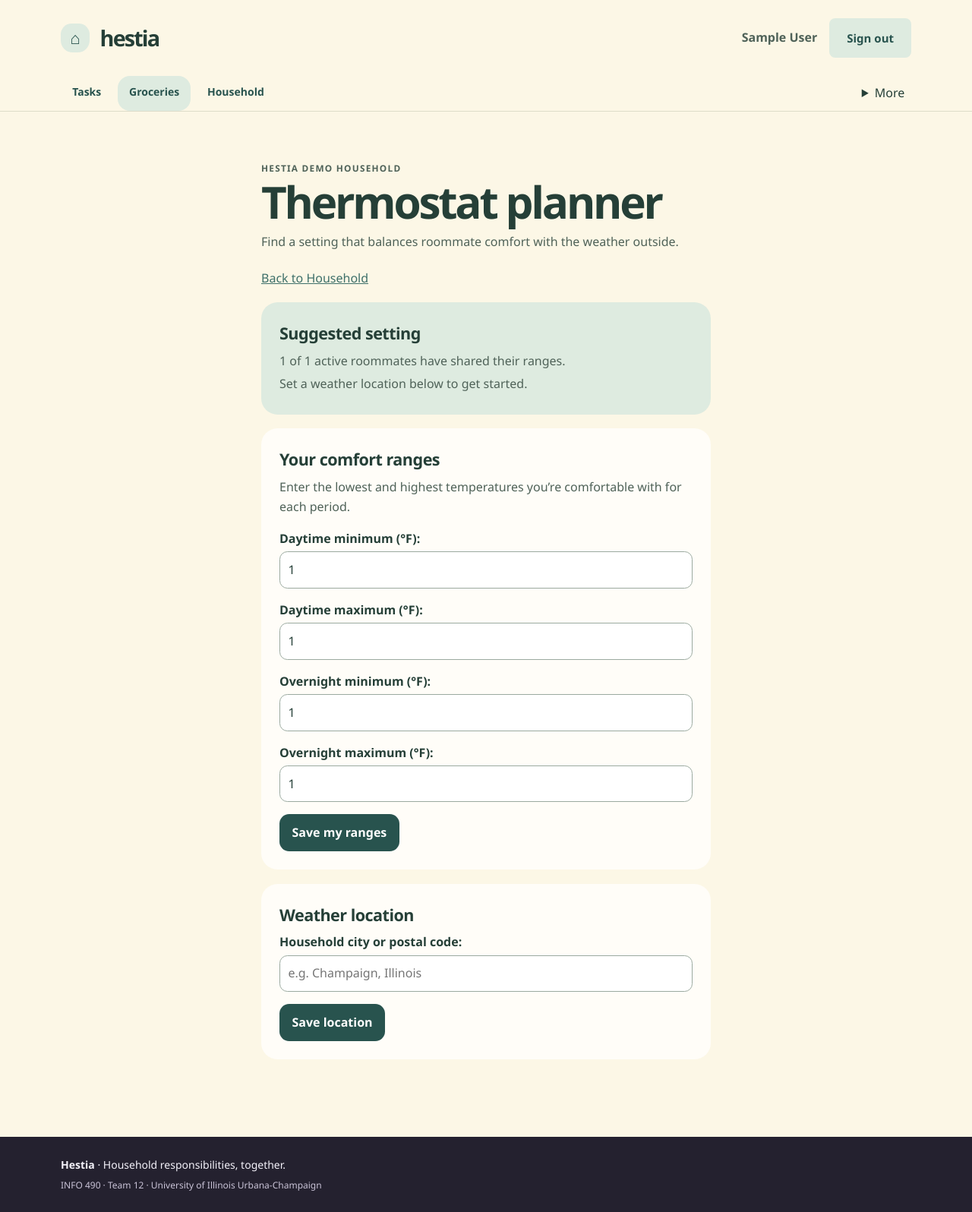
After one commit to HestiaaAI/12_HestiaaAI, a Django app: page /groceries/household/1/energy/ in a window 1280 px wide. The commit adds this page. Shown: the whole page at 76% size. Run offline with Django 5.2, Linux system fonts and the light colour scheme; a user stored in the database is signed in; data comes from the database, SQL or seed files in the repository; tables that the repository leaves empty hold one stand-in row (values such as "Sample post").

Commit message:
Add weather-aware household thermostat planner

```diff
--- /dev/null
+++ b/households/energy_forms.py
@@ -0,0 +1,28 @@
+from django import forms
+
+from .models import ThermostatPreference
+
+
+class ThermostatPreferenceForm(forms.ModelForm):
+    class Meta:
+        model = ThermostatPreference
+        fields = ("day_min", "day_max", "night_min", "night_max")
+        labels = {
+            "day_min": "Daytime minimum (°F)", "day_max": "Daytime maximum (°F)",
+            "night_min": "Overnight minimum (°F)", "night_max": "Overnight maximum (°F)",
+        }
+
+    def clean(self):
+        data = super().clean()
+        for period in ("day", "night"):
+            minimum, maximum = f"{period}_min", f"{period}_max"
+            if minimum in data and maximum in data and data[minimum] > data[maximum]:
+                self.add_error(maximum, "Enter a maximum at or above the minimum.")
+        return data
+
+
+class WeatherLocationForm(forms.Form):
+    location = forms.CharField(
+        label="Household city or postal code", max_length=80, min_length=2,
+        widget=forms.TextInput(attrs={"placeholder": "e.g. Champaign, Illinois"}),
+    )
--- a/households/models.py
+++ b/households/models.py
@@ -1,5 +1,9 @@
 from django.conf import settings
+from django.core.validators import MaxValueValidator, MinValueValidator
 from django.db import models
+
+
+TEMPERATURE_VALIDATORS = [MinValueValidator(55), MaxValueValidator(85)]
 
 
 class Workspace(models.Model):
@@ -26,6 +30,8 @@ class Workspace(models.Model):
         max_length=50,
         default="America/Chicago",
     )
+
+    weather_location = models.CharField(max_length=80, blank=True)
 
     members = models.ManyToManyField(
         settings.AUTH_USER_MODEL,
@@ -100,3 +106,22 @@ class Membership(models.Model):
 
     def __str__(self):
         return f"{self.display_name} - {self.workspace.name}"
+
+class ThermostatPreference(models.Model):
+    membership = models.OneToOneField(Membership, on_delete=models.CASCADE)
+    day_min = models.PositiveSmallIntegerField(validators=TEMPERATURE_VALIDATORS)
+    day_max = models.PositiveSmallIntegerField(validators=TEMPERATURE_VALIDATORS)
+    night_min = models.PositiveSmallIntegerField(validators=TEMPERATURE_VALIDATORS)
+    night_max = models.PositiveSmallIntegerField(validators=TEMPERATURE_VALIDATORS)
+
+    class Meta:
+        constraints = [
+            models.CheckConstraint(
+                condition=models.Q(day_min__lte=models.F("day_max")),
+                name="thermostat_day_range_order",
+            ),
+            models.CheckConstraint(
+                condition=models.Q(night_min__lte=models.F("night_max")),
+                name="thermostat_night_range_order",
+            ),
+        ]
--- a/inventory/urls.py
+++ b/inventory/urls.py
@@ -7,6 +7,7 @@ app_name = "groceries"
 urlpatterns = [
     path("", views.groceries, name="list"),
     path("household/", views.household, name="household"),
+    path("household/<int:workspace_id>/energy/", views.household_energy, name="energy"),
     path("<int:workspace_id>/", views.groceries, name="workspace"),
     path("<int:workspace_id>/scan/", views.scan_receipt, name="scan"),
     path("<int:workspace_id>/add/", views.edit_batch, name="add"),
--- a/inventory/views.py
+++ b/inventory/views.py
@@ -9,7 +9,9 @@ from django.shortcuts import get_object_or_404, redirect, render
 from django.utils import timezone
 from django.views.decorators.http import require_http_methods, require_POST
 
-from households.models import Membership, Workspace
+from households.energy import WeatherUnavailable, find_location, outdoor_temperatures, recommend_temperature
+from households.energy_forms import ThermostatPreferenceForm, WeatherLocationForm
+from households.models import Membership, ThermostatPreference, Workspace
 from inventory import grocery_ai
 from inventory.expiry import (
     SOON_DAYS, batch_snapshot, expiring_batches, household_today, suggestion_inputs,
@@ -213,3 +215,77 @@ def scan_receipt(request, workspace_id):
     return render(request, "inventory/scan_receipt.html", {
         "workspace": workspace, "review": review, "receipt_error": receipt_error,
     })
+
+
+
+@login_required
+@require_http_methods(["GET", "POST"])
+def household_energy(request, workspace_id):
+    member = membership_for(request, workspace_id)
+    workspace = member.workspace
+    can_set_location = member.role == Membership.MemberRole.OWNER
+    roommates = workspace.memberships.filter(is_active=True, user__isnull=False)
+    preference = ThermostatPreference.objects.filter(membership=member).first()
+    preferences_form = ThermostatPreferenceForm(instance=preference)
+    location_form = WeatherLocationForm(initial={"location": workspace.weather_location})
+    period = request.GET.get("period")
+    if period not in ("day", "night"):
+        period = None
+
+    if request.method == "POST":
+        action = request.POST.get("action")
+        if action == "preferences":
+            preferences_form = ThermostatPreferenceForm(request.POST, instance=preference)
+            if preferences_form.is_valid():
+                ThermostatPreference.objects.update_or_create(
+                    membership=member, defaults=preferences_form.cleaned_data,
+                )
+                messages.success(request, "Your comfort ranges are saved.")
+                return redirect("groceries:energy", workspace_id=workspace_id)
+        elif action == "location" and can_set_location:
+            location_form = WeatherLocationForm(request.POST)
+            if location_form.is_valid():
+                query = location_form.cleaned_data["location"]
+                try:
+                    location = find_location(query)
+                except WeatherUnavailable as exc:
+                    location_form.add_error("location", str(exc))
+                else:
+                    workspace.weather_location = query
+                    workspace.save(update_fields=["weather_location", "updated_at"])
+                    messages.success(request, f"Weather location set to {location['label']}.")
+                    return redirect("groceries:energy", workspace_id=workspace_id)
+        else:
+            raise Http404
+
+    preferences = list(ThermostatPreference.objects.filter(membership__in=roommates)
+                       .select_related("membership").order_by("membership__display_name", "pk"))
+    recommendation = None
+    weather_error = ""
+    if period and preferences and workspace.weather_location:
+        ranges = [(getattr(item, f"{period}_min"), getattr(item, f"{period}_max"))
+                  for item in preferences]
+        try:
+            location = find_location(workspace.weather_location)
+            temperatures = outdoor_temperatures(location, period)
+        except WeatherUnavailable as exc:
+            weather_error = str(exc)
+        else:
+            setpoint = recommend_temperature(ranges, temperatures)
+            recommendation = {
+                "setpoint": setpoint,
+                "location": location["label"],
+                "outdoor_low": min(temperatures),
+                "outdoor_high": max(temperatures),
+                "outside_ranges": [
+                    {"name": item.membership.display_name, "low": low, "high": high}
+                    for item, (low, high) in zip(preferences, ranges)
+                    if not low <= setpoint <= high
+                ],
+            }
+    return render(request, "inventory/energy.html", {
+        "workspace": workspace, "can_set_location": can_set_location,
+        "preferences_form": preferences_form, "location_form": location_form,
+        "responses": len(preferences), "roommate_count": roommates.count(), "period": period,
+        "recommendation": recommendation, "weather_error": weather_error,
+    })
--- a/static files/css/demo.css
+++ b/static files/css/demo.css
@@ -72,3 +72,7 @@ body { background: var(--hestia-background); color: var(--hestia-text); font-fam
 .demo-form input[type="checkbox"] { width: auto; }
 .demo-form textarea { width: 100%; box-sizing: border-box; font: inherit; }
 #scan-image[hidden] { display: none; }
+
+.energy-result { margin-top: 1rem; padding-top: 1rem; border-top: 1px solid var(--hestia-border); }
+.energy-result h3 { font-size: 2rem; }
+.energy-result h3 small { font-size: 1rem; }
--- /dev/null
+++ b/templates/inventory/energy.html
@@ -0,0 +1,59 @@
+{% extends "base.html" %}
+{% block title %}Thermostat planner | Hestia{% endblock %}
+{% block content %}
+<section class="demo-page demo-narrow">
+    <div class="demo-heading"><div><p class="demo-kicker">{{ workspace.name }}</p>
+        <h1>Thermostat planner</h1>
+        <p>Find a setting that balances roommate comfort with the weather outside.</p>
+    </div></div>
+    <a href="{% url 'groceries:household' %}?workspace={{ workspace.pk }}">Back to Household</a>
+    <section class="demo-panel demo-sage">
+        <h2>Suggested setting</h2>
+        <p>{{ responses }} of {{ roommate_count }} active roommates have shared their ranges.</p>
+        {% if workspace.weather_location and responses %}
+        <form method="get" action="{% url 'groceries:energy' workspace.pk %}" class="demo-actions">
+            <button class="demo-button" name="period" value="day">Daytime · current weather</button>
+            <button class="demo-button" name="period" value="night">Overnight · 10 PM–6 AM</button>
+        </form>
+        {% elif not workspace.weather_location %}
+        <p>{% if can_set_location %}Set a weather location below to get started.{% else %}Ask your household owner to set a weather location.{% endif %}</p>
+        {% else %}
+        <p>Save a comfort range below to get a suggestion.</p>
+        {% endif %}
+        {% if weather_error %}<p role="alert">{{ weather_error }}</p>{% endif %}
+        {% if recommendation %}
+        <div class="energy-result" aria-live="polite">
+            <h3>{{ recommendation.setpoint }}°F <small>{% if period == "night" %}Overnight{% else %}Daytime{% endif %}</small></h3>
+            <p>Outside in {{ recommendation.location }}:
+                {{ recommendation.outdoor_low|floatformat:1 }}{% if recommendation.outdoor_low != recommendation.outdoor_high %}–{{ recommendation.outdoor_high|floatformat:1 }}{% endif %}°F
+                <a href="https://open-meteo.com/">Open-Meteo</a>
+            </p>
+            {% if recommendation.outside_ranges %}
+            <p><strong>Compromise.</strong> The submitted ranges don’t all overlap. This setting minimizes the largest difference from any range.</p>
+            <ul>{% for row in recommendation.outside_ranges %}
+                <li>{{ row.name }} prefers {{ row.low }}–{{ row.high }}°F.</li>
+            {% endfor %}</ul>
+            {% else %}
+            <p>Within every submitted range. Among those settings, this has the smallest average difference from outdoor temperatures.</p>
+            {% endif %}
+            <p>Use this as a manual suggestion. Energy use depends on your home and equipment.</p>
+        </div>
+        {% endif %}
+    </section>
+    <form class="demo-panel demo-form" method="post" action="{% url 'groceries:energy' workspace.pk %}">
+        {% csrf_token %}
+        <h2>Your comfort ranges</h2>
+        <p>Enter the lowest and highest temperatures you’re comfortable with for each period.</p>
+        {{ preferences_form.as_p }}
+        <button class="demo-button" name="action" value="preferences">Save my ranges</button>
+    </form>
+    {% if can_set_location %}
+    <form class="demo-panel demo-form" method="post" action="{% url 'groceries:energy' workspace.pk %}">
+        {% csrf_token %}
+        <h2>Weather location</h2>
+        {{ location_form.as_p }}
+        <button class="demo-button" name="action" value="location">Save location</button>
+    </form>
+    {% endif %}
+</section>
+{% endblock %}
--- a/templates/inventory/household.html
+++ b/templates/inventory/household.html
@@ -16,6 +16,7 @@
         </ul>
     </section>
     <div class="demo-grid">
+        <a class="demo-panel demo-tile demo-sage" href="{% url 'groceries:energy' workspace.pk %}"><strong>Thermostat planner</strong><span>Balance comfort and outdoor weather</span></a>
         <a class="demo-panel demo-tile" href="{% url 'workflows:task-cbv-generic' %}"><strong>Tasks</strong><span>See household responsibilities</span></a>
         <a class="demo-panel demo-tile" href="{% url 'groceries:workspace' workspace.pk %}"><strong>Groceries</strong><span>See what’s in stock</span></a>
     </div>
```
Also changed, not shown: households/energy.py (added, +99 -0 lines), households/test_energy.py (added, +72 -0 lines), households/migrations/0002_workspace_weather_location_thermostatpreference.py (added).
